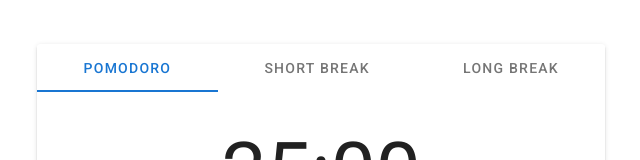
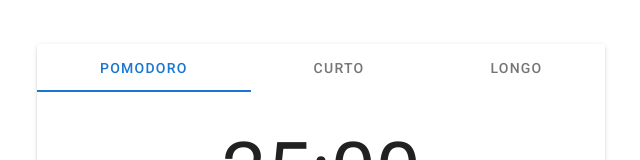
Before and after one commit to codingscode/Vue_exemplos1, a Vue app in the folder 001/pomodoro-app/: page / in a window 1280 px wide. Shown: the top 160 px of the page, without its empty margins (319-959 px from the left). Built offline with nearby package versions, Linux system fonts and the light colour scheme.

Commit message:
parte 12

```diff
--- a/001/pomodoro-app/src/App.vue
+++ b/001/pomodoro-app/src/App.vue
@@ -1,6 +1,6 @@
 <template>
   <v-app>
-    <v-content>
+    <v-main>
       <v-container>
         <v-row>
            <v-col sm="6" offset-sm="3">
@@ -10,7 +10,7 @@
         </v-row>
 
       </v-container>
-    </v-content>
+    </v-main>
   </v-app>
 </template>
 
--- a/001/pomodoro-app/src/components/Pomodoro.vue
+++ b/001/pomodoro-app/src/components/Pomodoro.vue
@@ -1,10 +1,10 @@
 <template>
    <v-card class="mt-8" >
-       <v-tabs @change="alterarTimerType" v-model="timerType" grow >
-          <v-tab v-for="tab in tabsTitles" :key="tab" >
-              {{ tab }}
+       <v-tabs @change="alterarTimerType" v-model="timerAtual" grow >
+          <v-tab v-for="cronometro in cronometros" :key="cronometro.nome" >
+              {{ cronometro.nome }}
           </v-tab>
-          <v-tabs-items v-model="timerType">
+          <v-tabs-items v-model="timerAtual">
             <v-tab-item  >
                 <v-card color="basil" class="pa-5 d-flex flex-column justify-center align-center" flat>
                     <h1 class="time" >{{mostrarMinutos}}:{{mostrarSegundos}}</h1>
@@ -36,7 +36,12 @@
            estaExecutando: false,
            timerInstance: null,
            totalSegundos: 25*60,
-           timerType: 0, tabsTitles: ['Pomodoro', 'Short Break', 'Long Break']
+           timerAtual: 0,
+           cronometros: [
+               {nome: 'Pomodoro', minutos: 25},
+               {nome: 'Curto', minutos: 5},
+               {nome: 'Longo', minutos: 10}
+            ]
         }
     },
     computed: {
```
